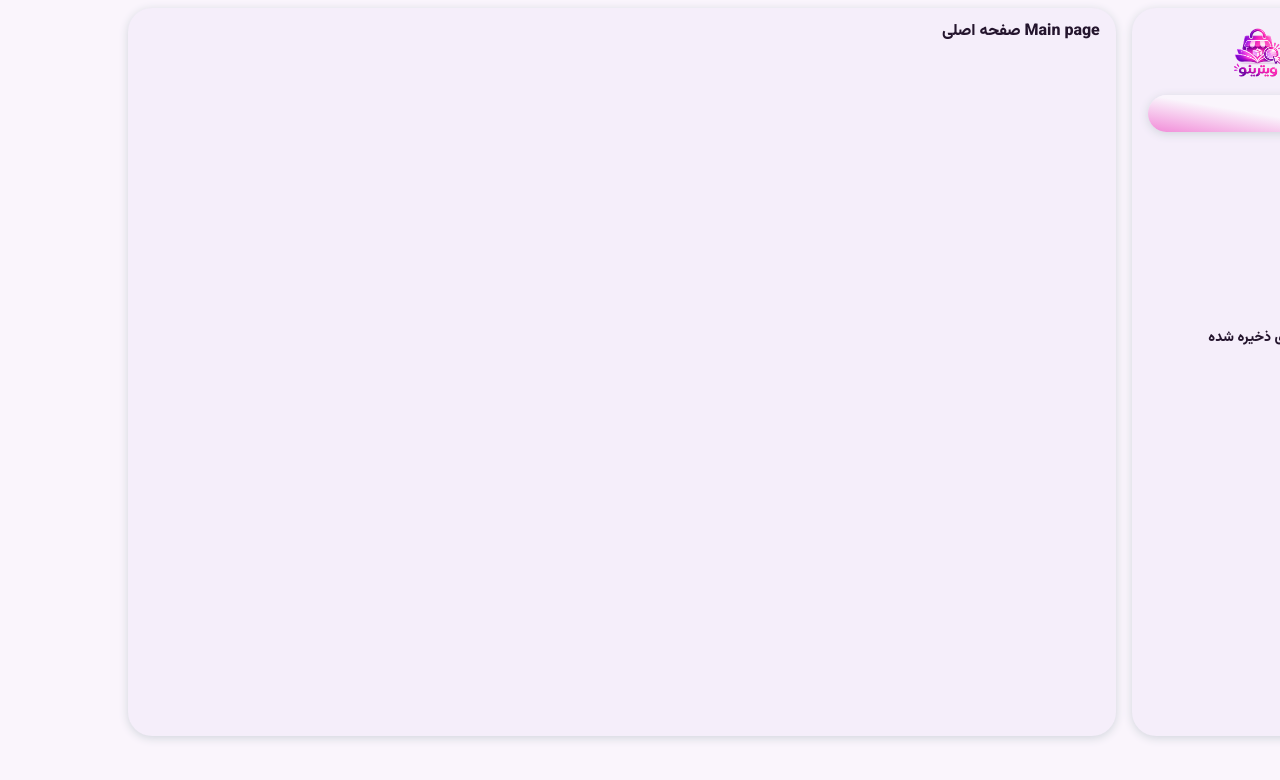
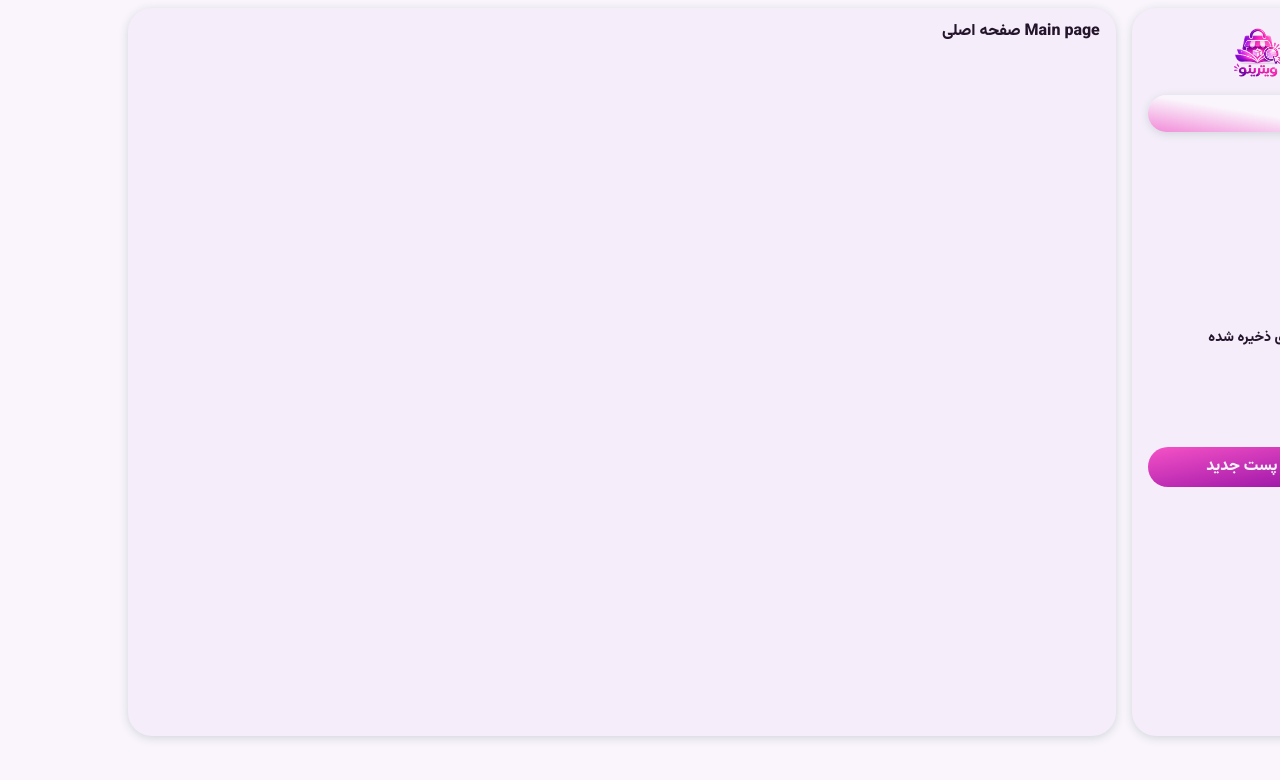
Before and after one commit to sajadzhzh/vitrino, a Next.js app: page / in a window 1280 px wide. Shown: the top 780 px of the page. Built offline with nearby package versions, Linux system fonts and the light colour scheme.

Commit message:
add post btn added

```diff
--- /dev/null
+++ b/Components/Button/Button.tsx
@@ -0,0 +1,30 @@
+import { ReactNode } from "react";
+import "./button.css";
+
+const variants = {
+  primary: "btn_primary",
+};
+
+export default function Button({
+  children,
+  className,
+  type,
+  theme,
+  onClick,
+}: {
+  children: ReactNode;
+  className?: string;
+  theme: "primary";
+  type?: "button" | "reset" | "submit";
+  onClick?: () => void;
+}) {
+  const variant = variants[theme];
+  return (
+    <button
+      type={type ?? "button"}
+      className={`btn ${className ?? ""} ${variant}`}
+    >
+      {children}
+    </button>
+  );
+}
--- /dev/null
+++ b/Components/Button/button.css
@@ -0,0 +1,19 @@
+.btn {
+  padding-block: calc(var(--spacing) * 2);
+  padding-inline: calc(var(--spacing) * 3);
+  border-radius: calc(var(--spacing) * 6);
+  display: flex;
+  gap: calc(var(--spacing) * 2);
+  align-items: center;
+  justify-content: center;
+  cursor: pointer;
+  width: 100%;
+}
+
+.btn_primary{
+    background-image: linear-gradient(to left top,
+    var(--primary-color),
+    var(--font-active)
+    );
+    color: #f8f3fa;
+}
--- a/Components/Menu/Side.tsx
+++ b/Components/Menu/Side.tsx
@@ -2,15 +2,28 @@ import Image from "next/image";
 import logo from "@/public/Logo.png";
 import Link from "next/link";
 import MenuItems from "./items";
+import Button from "../Button/Button";
+import { Plus } from "lucide-react";
 
 export default function SideMenu() {
   return (
     <div className="side_menu">
       <Link href="" className="w-full flex justify-center">
-        <Image src={logo} alt="vitrino" width={100} height={100} className="size-1/4" />
+        <Image
+          src={logo}
+          alt="vitrino"
+          width={100}
+          height={100}
+          className="size-1/4"
+        />
       </Link>
 
       <MenuItems />
+
+      <Button theme="primary">
+        <Plus />
+        پست جدید
+      </Button>
     </div>
   );
 }
--- a/app/globals.css
+++ b/app/globals.css
@@ -3,6 +3,8 @@
 :root {
   --main-background: #faf5fc;
   --font-color: #24152d;
+  --secondary-color: #ee27b680;
+  --primary-color: #8c0ba3;
 
   --font-active: #f652c6;
 
```
